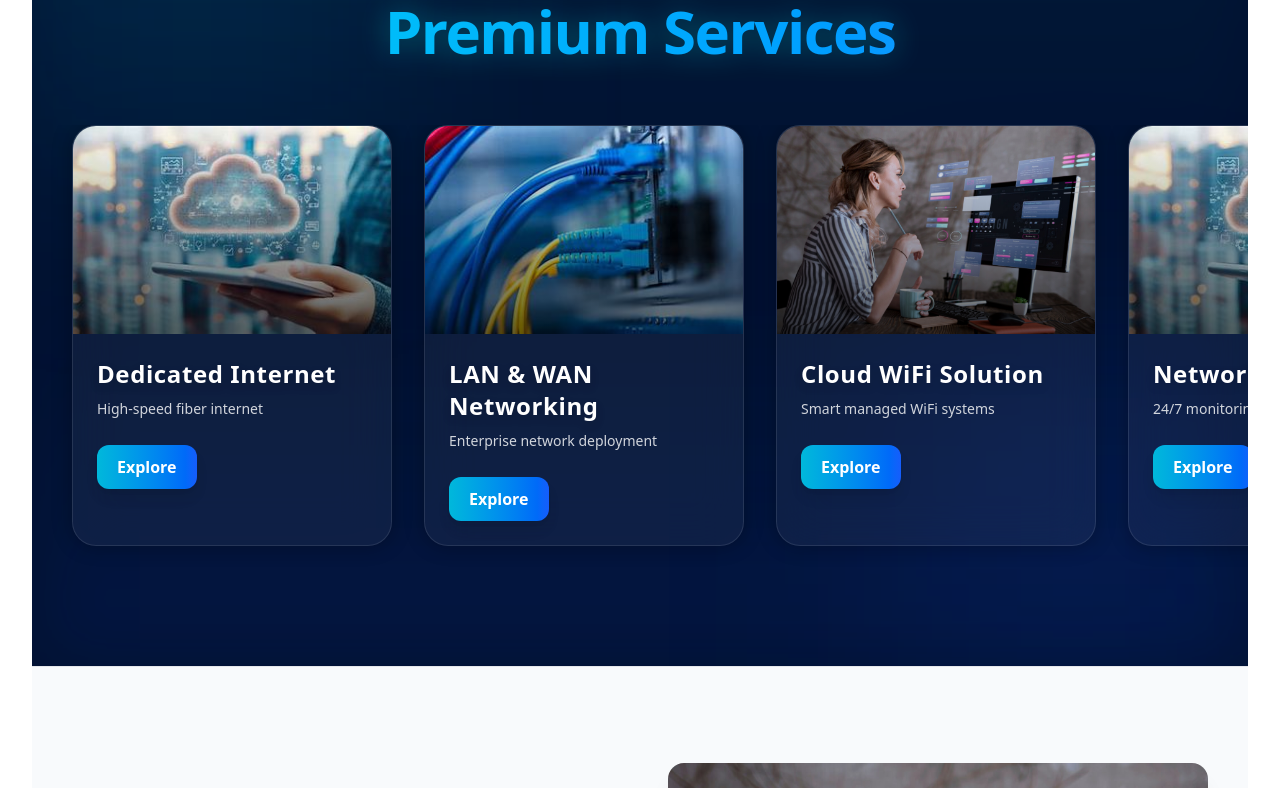
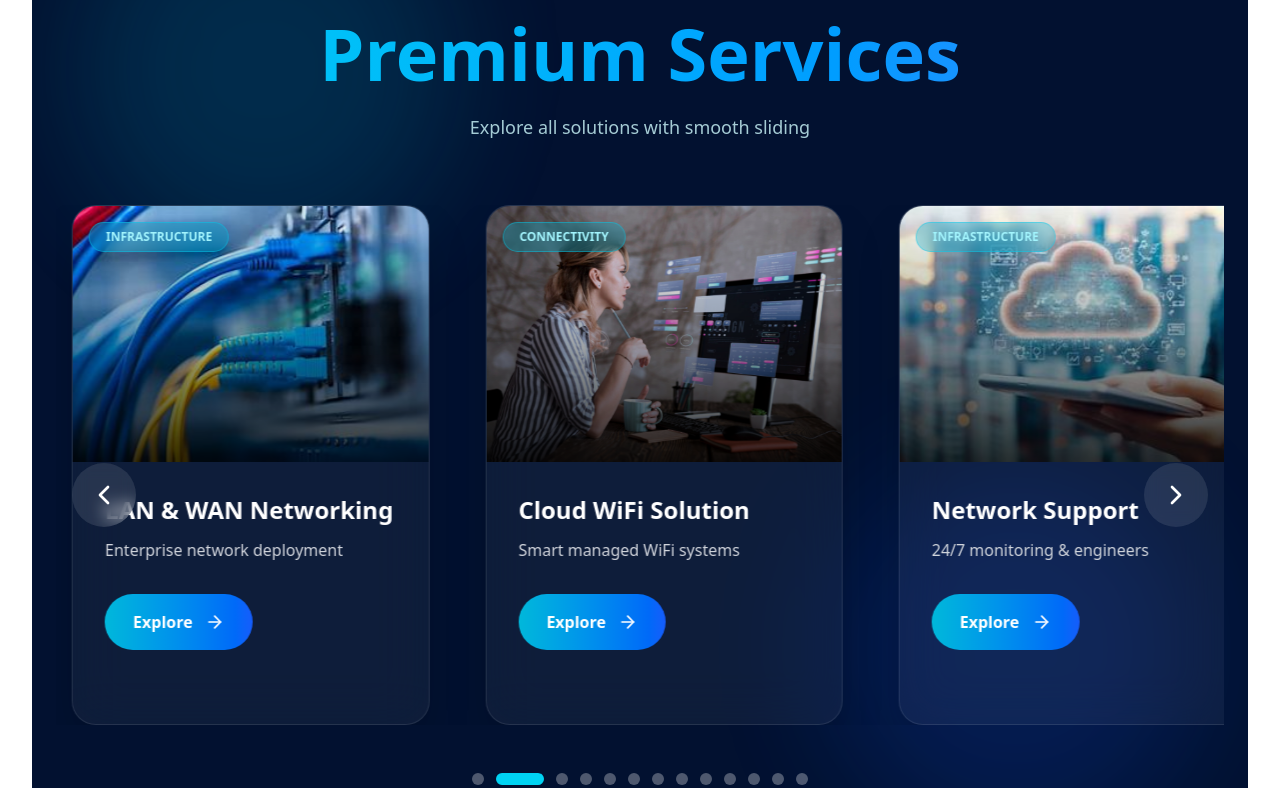
Before and after one commit to rafiajuw/ultracomnetworks, a Next.js app: page / in a window 1280 px wide. Shown: the part 1712-2500 px from the top of the page. Built offline with nearby package versions, Linux system fonts and the light colour scheme.

Commit message:
Initial commit

```diff
--- a/src/app/Components/Services.tsx
+++ b/src/app/Components/Services.tsx
@@ -1,20 +1,13 @@
+// src/app/services/page.tsx
 "use client";
 
 import { motion } from "framer-motion";
 import Image from "next/image";
 import Link from "next/link";
+import { ArrowRight, ChevronLeft, ChevronRight } from "lucide-react";
+import { useState, useEffect, useRef } from "react";
 
-interface Service {
-  title: string;
-  subtitle: string;
-  href: string;
-  category: string;
-  pdf?: string;
-  image: string;
-}
-
-const allServices: Service[] = [
-  // IT & Network
+const allServices = [
   { title: "Dedicated Internet", subtitle: "High-speed fiber internet", href: "/services/internet", category: "connectivity", image: "/internet.jpeg" },
   { title: "LAN & WAN Networking", subtitle: "Enterprise network deployment", href: "/services/lan-wan", category: "infrastructure", image: "/lanwan.jpeg" },
   { title: "Cloud WiFi Solution", subtitle: "Smart managed WiFi systems", href: "/services/cloud-wifi", category: "connectivity", image: "/webdevlopment2.jpg" },
@@ -22,103 +15,142 @@ const allServices: Service[] = [
   { title: "Data Center Services", subtitle: "Secure colocation & hosting", href: "/services/data-center", category: "infrastructure", image: "/datacenter.jpeg" },
   { title: "Call Center Solutions", subtitle: "PBX, IVR, omnichannel", href: "/services/call-center", category: "voice", image: "/callcenter.jpeg" },
   { title: "PBX Installation", subtitle: "Hybrid & on-prem systems", href: "/services/pbx-installation", category: "voice", image: "/mock-device.jpg" },
-  { title: "IT Consultation", subtitle: "Professional IT roadmap", href: "/services/consultation", category: "consulting", image: "/consult.jpeg" },
-
-  // Web Services
+  { title: "IT Consultation", subtitle: "Professional IT roadmap", href: "/services/consultation", category: "consulting", image: "/consult.png" },
   { title: "Website Development", subtitle: "High-end modern websites", href: "/services/web-development", category: "web", image: "/webdevlopment.jpeg" },
-  { title: "SEO Services", subtitle: "Rank higher on Google", href: "/services/seo", category: "web", image: "/seo.jpeg" },
+  { title: "SEO Services", subtitle: "Rank higher on Google", href: "/services/seo", category: "web", image: "/seo.webp" },
   { title: "Branding & Identity", subtitle: "Logo + brand kits", href: "/services/branding", category: "web", image: "/branding.jpg" },
   { title: "Content Creation", subtitle: "Professional media content", href: "/services/content", category: "web", image: "/content.jpeg" },
   { title: "Social Media Marketing", subtitle: "Grow your online brand", href: "/services/social-media", category: "web", image: "/socialmedia.jpg" },
 ];
 
-export default function ServicesPage() {
+export default function ServicesCarousel() {
+  const [currentIndex, setCurrentIndex] = useState(0);
+  const totalSlides = allServices.length;
+
+  // Kitne cards dikhaane hain?
+  const slidesToShow = 3;        // Desktop pe 3
+  const slidesToShowMobile = 2;  // Mobile pe 2
+
+  // Auto slide every 4.5 seconds
+  const timeoutRef = useRef<NodeJS.Timeout | null>(null);
+  useEffect(() => {
+    timeoutRef.current = setInterval(() => {
+      setCurrentIndex((prev) => (prev + 1) % totalSlides);
+    }, 4500);
+    return () => clearInterval(timeoutRef.current!);
+  }, [totalSlides]);
+
+  const goNext = () => setCurrentIndex((prev) => (prev + 1) % totalSlides);
+  const goPrev = () => setCurrentIndex((prev) => (prev - 1 + totalSlides) % totalSlides);
+
   return (
-    <div className="relative py-24 bg-[#021130] text-white overflow-hidden">
+    <section className="relative py-24 bg-[#021130] text-white overflow-hidden">
+      {/* Background Glows */}
+      <div className="absolute inset-0 pointer-events-none">
+        <div className="absolute top-10 left-10 w-96 h-96 bg-cyan-500/20 rounded-full blur-3xl animate-pulse" />
+        <div className="absolute bottom-10 right-10 w-96 h-96 bg-blue-600/20 rounded-full blur-3xl animate-pulse delay-1000" />
+      </div>
 
-      {/* 🔥 Background Glow Effects */}
-      <div className="absolute inset-0 bg-gradient-to-b from-cyan-400/5 via-transparent to-blue-700/10 blur-2xl" />
-      <div className="absolute -top-20 -left-10 w-[400px] h-[400px] bg-cyan-500/10 blur-[120px]" />
-      <div className="absolute bottom-0 right-0 w-[350px] h-[350px] bg-blue-600/10 blur-[120px]" />
-
-      <h1 className="text-center text-5xl md:text-6xl font-extrabold mb-16 tracking-tight">
+      <div className="relative z-10 max-w-7xl mx-auto px-6">
+        {/* Heading */}
+        <div className="text-center mb-16">
+          <h1 className="text-5xl md:text-7xl font-extrabold">
             Our
-        <span className="block mt-2 bg-linear-to-r from-cyan-400 to-blue-500 bg-clip-text text-transparent drop-shadow-[0_0_15px_rgba(0,255,255,0.3)]">
+            <span className="block mt-3 text-transparent bg-clip-text bg-gradient-to-r from-cyan-400 to-blue-500">
               Premium Services
             </span>
           </h1>
+          <p className="mt-6 text-lg text-cyan-100/80">Explore all solutions with smooth sliding</p>
+        </div>
 
-      {/* ⚡ Horizontal Slider */}
-      <div className="overflow-x-auto scrollbar-hide select-none">
-        <div className="flex gap-8 min-w-max px-10 pb-6">
-
-          {allServices.map((service, index) => (
+        {/* Carousel */}
+        <div className="relative">
+          <div className="overflow-hidden">
             <motion.div
+              className="flex"
+              animate={{
+                x: `calc(-${currentIndex * (100 / slidesToShow)}% - ${currentIndex * 24}px)`
+              }}
+              transition={{ duration: 0.8, ease: "easeInOut" }}
+              style={{ gap: "1.5rem" }}
+            >
+              {/* Duplicate for seamless loop */}
+              {[...allServices, ...allServices].map((service, index) => (
+                <div
                   key={index}
-              initial={{ opacity: 0, y: 30 }}
-              animate={{ opacity: 1, y: 0 }}
-              transition={{ duration: 0.5, delay: index * 0.05 }}
-              whileHover={{ scale: 1.06, rotateY: 6, rotateX: -3 }}
-              className="
-              group relative w-80 rounded-3xl bg-white/5 border border-white/10 backdrop-blur-xl
-              overflow-hidden shadow-[0_0_20px_rgba(0,0,0,0.3)] hover:shadow-[0_0_40px_rgba(0,200,255,0.3)]
-              transition-all duration-500"
+                  className={`
+                    flex-shrink-0
+                    w-full
+                    sm:w-1/2
+                    lg:w-1/3
+                    px-4
+                  `}
                 >
-
-              {/* 🔥 Image */}
-              <div className="relative h-52 overflow-hidden">
+                  <motion.div
+                    whileHover={{ y: -12, scale: 1.03 }}
+                    className="group relative bg-white/5 border border-white/10 rounded-3xl overflow-hidden backdrop-blur-xl h-[520px] shadow-2xl hover:shadow-cyan-500/30 transition-all duration-500"
+                  >
+                    <div className="relative h-64 overflow-hidden">
                       <Image
                         src={service.image}
                         alt={service.title}
                         fill
-                  className="object-cover transition-all duration-700 group-hover:scale-110 group-hover:blur-[2px]"
+                        className="object-cover transition-transform duration-1000 group-hover:scale-110"
                       />
-
-                {/* Gradient Overlay */}
-                <div className="absolute inset-0 bg-gradient-to-b from-transparent to-black/60" />
+                      <div className="absolute inset-0 bg-gradient-to-t from-black/80 via-black/30 to-transparent" />
+                      <span className="absolute top-4 left-4 px-4 py-1.5 text-xs font-bold bg-cyan-500/30 text-cyan-200 rounded-full backdrop-blur border border-cyan-400/40">
+                        {service.category.toUpperCase()}
+                      </span>
                     </div>
 
-              {/* Content */}
-              <div className="p-6">
-                <h3 className="text-2xl font-bold text-white tracking-wide drop-shadow-lg">
-                  {service.title}
-                </h3>
+                    <div className="p-8">
+                      <h3 className="text-2xl font-bold mb-3">{service.title}</h3>
+                      <p className="text-gray-300 mb-8">{service.subtitle}</p>
 
-                <p className="text-gray-300 text-sm mt-2 leading-relaxed">
-                  {service.subtitle}
-                </p>
-
-                {/* Buttons */}
-                <div className="mt-6 flex items-center gap-3">
                       <Link
                         href={service.href}
-                    className="
-                    px-5 py-2.5 rounded-xl font-semibold
-                    bg-gradient-to-r from-cyan-500 to-blue-600
-                    hover:from-cyan-400 hover:to-blue-500
-                    shadow-lg hover:shadow-cyan-500/30 transition-all"
+                        className="inline-flex items-center gap-3 px-7 py-4 bg-gradient-to-r from-cyan-500 to-blue-600 rounded-full font-bold hover:from-cyan-400 hover:to-blue-500 hover:shadow-lg hover:shadow-cyan-500/50 transition-all"
                       >
                         Explore
+                        <ArrowRight className="w-5 h-5" />
                       </Link>
-
-                  {service.pdf && (
-                    <a
-                      href={service.pdf}
-                      target="_blank"
-                      className="
-                      px-5 py-2.5 rounded-xl border border-white/20
-                      hover:bg-white hover:text-black transition-all"
-                    >
-                      PDF
-                    </a>
-                  )}
                     </div>
+                  </motion.div>
+                </div>
+              ))}
+            </motion.div>
           </div>
 
-            </motion.div>
+          {/* Arrows */}
+          <button
+            onClick={goPrev}
+            className="absolute left-4 top-1/2 -translate-y-1/2 bg-white/10 backdrop-blur p-4 rounded-full hover:bg-white/20 transition z-10"
+          >
+            <ChevronLeft className="w-8 h-8" />
+          </button>
+          <button
+            onClick={goNext}
+            className="absolute right-4 top-1/2 -translate-y-1/2 bg-white/10 backdrop-blur p-4 rounded-full hover:bg-white/20 transition z-10"
+          >
+            <ChevronRight className="w-8 h-8" />
+          </button>
+
+          {/* Dots */}
+          <div className="flex justify-center gap-3 mt-12 flex-wrap">
+            {Array.from({ length: totalSlides }).map((_, i) => (
+              <button
+                key={i}
+                onClick={() => setCurrentIndex(i)}
+                className={`transition-all duration-300 rounded-full ${
+                  i === currentIndex
+                    ? "w-12 h-3 bg-cyan-400"
+                    : "w-3 h-3 bg-white/30 hover:bg-white/60"
+                }`}
+              />
             ))}
           </div>
         </div>
       </div>
+    </section>
   );
 }
--- a/src/app/services/page.tsx
+++ b/src/app/services/page.tsx
@@ -28,21 +28,21 @@ export default function ServicesPage() {
 
   const allServices: Service[] = [
     // Existing IT/Network services
-    { title: "Dedicated Internet", subtitle: "High-speed fiber internet with SLA", href: "/services/internet", category: "connectivity", pdf: "/pdfs/internet.pdf", image: "/internet.jpeg" },
+    { title: "Dedicated Internet", subtitle: "High-speed fiber internet with SLA", href: "/services/internet", category: "connectivity", image: "/internet.jpeg" },
     { title: "LAN & WAN Networking", subtitle: "Enterprise network design & deployment", href: "/services/lan-wan", category: "infrastructure", image: "/lanwan.jpeg" },
     { title: "Cloud WiFi Solution", subtitle: "Managed cloud WiFi with analytics", href: "/services/cloud-wifi", category: "connectivity", image: "/cloudwifi.jpeg" },
-    { title: "Network Support", subtitle: "24/7 NOC & certified engineers", href: "/services/network-support", category: "infrastructure", pdf: "/pdfs/network-support.pdf", image: "/internet.jpeg" },
+    { title: "Network Support", subtitle: "24/7 NOC & certified engineers", href: "/services/network-support", category: "infrastructure",image: "/internet.jpeg" },
     { title: "Data Center Services", subtitle: "Colocation & secure hosting", href: "/services/data-center", category: "infrastructure", image: "/datacenter.jpeg" },
-    { title: "Call Center Solutions", subtitle: "Cloud PBX, IVR & omnichannel", href: "/services/call-center", category: "voice", pdf: "/pdfs/call-center.pdf", image: "/callcenter.jpeg" },
+    { title: "Call Center Solutions", subtitle: "Cloud PBX, IVR & omnichannel", href: "/services/call-center", category: "voice", image: "/callcenter.jpeg" },
     { title: "PBX Installation", subtitle: "On-premise & hybrid PBX setup", href: "/services/pbx-installation", category: "voice", image: "/mock-device.jpg" },
-    { title: "IT Consultation", subtitle: "Free assessment & roadmap", href: "/services/consultation", category: "consulting", pdf: "/pdfs/consultation.pdf", image: "/consult.jpeg" },
+    { title: "IT Consultation", subtitle: "Free assessment & roadmap", href: "/services/consultation", category: "consulting",  image: "/consult.png" },
 
     // New Web & Digital Services
-    { title: "Website Development", subtitle: "Professional websites for your business", href: "/services/web-development", category: "web", image: "/web-dev.jpeg" },
-    { title: "SEO Services", subtitle: "Improve your website's ranking on Google", href: "/services/seo", category: "web", image: "/seo.jpeg" },
-    { title: "Branding & Identity", subtitle: "Logo, colors, and brand strategy", href: "/services/branding", category: "web", image: "/branding.jpeg" },
+    { title: "Website Development", subtitle: "Professional websites for your business", href: "/services/web-development", category: "web", image: "/webdevlopment.jpeg" },
+    { title: "SEO Services", subtitle: "Improve your website's ranking on Google", href: "/services/seo", category: "web", image: "/seo.webp" },
+    { title: "Branding & Identity", subtitle: "Logo, colors, and brand strategy", href: "/services/branding", category: "web", image: "/branding.jpg" },
     { title: "Content Creation", subtitle: "High-quality content for web & social media", href: "/services/content", category: "web", image: "/content.jpeg" },
-    { title: "Social Media Marketing", subtitle: "Grow your business online", href: "/services/social-media", category: "web", image: "/socialmedia.jpeg" },
+    { title: "Social Media Marketing", subtitle: "Grow your business online", href: "/services/social-media", category: "web", image: "/socialmedia.jpg" },
   ];
 
   const filteredServices = useMemo(() => {
```
Lines whose indentation alone changed are shown as unchanged.
